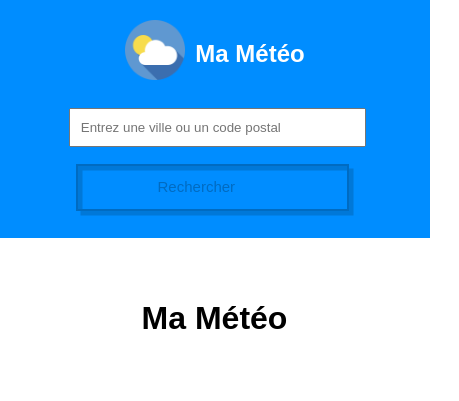
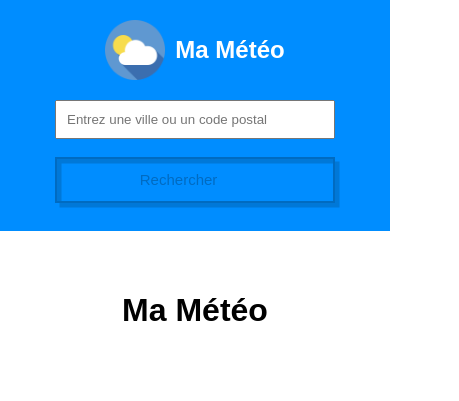
Before and after one commit to Mattys8423/TestMeteo, a plain HTML site: page index.html in a window 390 px wide. Shown: the whole page, 459 px wide, since content can reach past the window. Drawn offline with Linux system fonts and the light colour scheme.

Commit message:
modify
modify navbar css for responsive

```diff
--- a/index.html
+++ b/index.html
@@ -11,18 +11,21 @@
 <body>
     <!-----------------------------Navbar----------------------------->
     <div class="navbar">
+        <div class="navbar-content">
             <div class="logo-container">
-            <img src="Img/logo.png" class="logo"/>
+                <img src="Img/logo.png" class="logo" />
                 <h2>Ma Météo</h2>
             </div>
             <div class="search-container">
-            <input type="text" id="cityInput" placeholder="Entrez une ville ou un code postal"/>
+                <input type="text" id="cityInput" placeholder="Entrez une ville ou un code postal" />
                 <button class="offset" id="search-button">
                     Rechercher
                     <span class="icon">🔍</span>
                 </button>
             </div>
         </div>
+    </div>
+
 
     <!-----------------------------Affichage Météo----------------------------->
     <div class="container">
--- a/style.css
+++ b/style.css
@@ -1,46 +1,62 @@
-body {
+/* Reset de base */
+* {
+    box-sizing: border-box;
+}
+
+html, body {
     margin: 0;
+    padding: 0;
+    overflow-x: hidden;
     font-family: Arial, sans-serif;
     text-align: center;
 }
 
 /*---------------------------Navbar---------------------------*/
 
-/*conteneur principal*/
+/*Conteneur principal*/
 .navbar {
-    padding: 0 20px;
-    height: 100px;
     width: 100%;
     background-color: #008dff;
+    padding: 20px 0;
+}
+
+/*Wrapper interne pour centrer le contenu*/
+.navbar-content {
+    max-width: 1200px;
+    margin: 0 auto;
+    padding: 0 20px;
     display: flex;
     justify-content: space-between;
     align-items: center;
+    flex-wrap: wrap;
 }
 
 /*conteneur du logo*/
 .logo-container {
     display: flex;
+    align-items: center;
     gap: 10px;
 }
 
 /*Logo*/
 .logo {
-    height: 100%;
-    max-height: 60px;
+    height: 60px;
     width: auto;
 }
 
 /*Logo titre*/
-.logo-container h2{
+.logo-container h2 {
     color: white;
     font-size: 24px;
+    margin: 0;
 }
 
 /*conteneur de la barre de recherche*/
 .search-container {
     display: flex;
     gap: 10px;
-    margin-right: 40px;
+    flex-wrap: wrap;
+    justify-content: center;
 }
 
 /*Barre de recherche*/
@@ -83,49 +99,39 @@ button {
     --hover: #0078d8;
 }
 
-/* Cacher l'icône par défaut */
+/*Cacher l'icône par défaut*/
 button .icon {
     opacity: 0;
     margin-left: 10px;
     transition: opacity 0.3s ease;
 }
 
-/* Montrer l’icône au hover */
+/*Montrer l’icône au hover*/
 button:hover .icon,
 button:focus .icon {
     opacity: 1;
 }
 
-
+/* Responsive */
 @media (max-width: 768px) {
-    .navbar {
+    .navbar-content {
         flex-direction: column;
-        height: auto;
         align-items: center;
-        padding: 20px;
         gap: 20px;
     }
 
     .search-container {
+        flex-direction: column;
+        align-items: center;
         width: 100%;
-        flex-direction: column;
-        margin-right: 0px;
-        margin-left: 25%;
     }
 
-    input {
-        width: 70%;
-    }
-
-    button {
-        width: 70%;
-    }
-
-    .logo-container {
-        justify-content: center;
-        width: 100%;
+    input, button {
+        width: 80%;
+        max-width: 300px;
     }
 }
+
 
 
 /*---------------------------Classes du body---------------------------*/
@@ -154,9 +160,3 @@ button:focus .icon {
     background-color: #1a1a1a;
     color: #fff;
 }
-
-@media (max-width: 768px) {
-    .container{
-        margin-left: 10%;
-    }
-}
```
Lines whose indentation alone changed are shown as unchanged.
